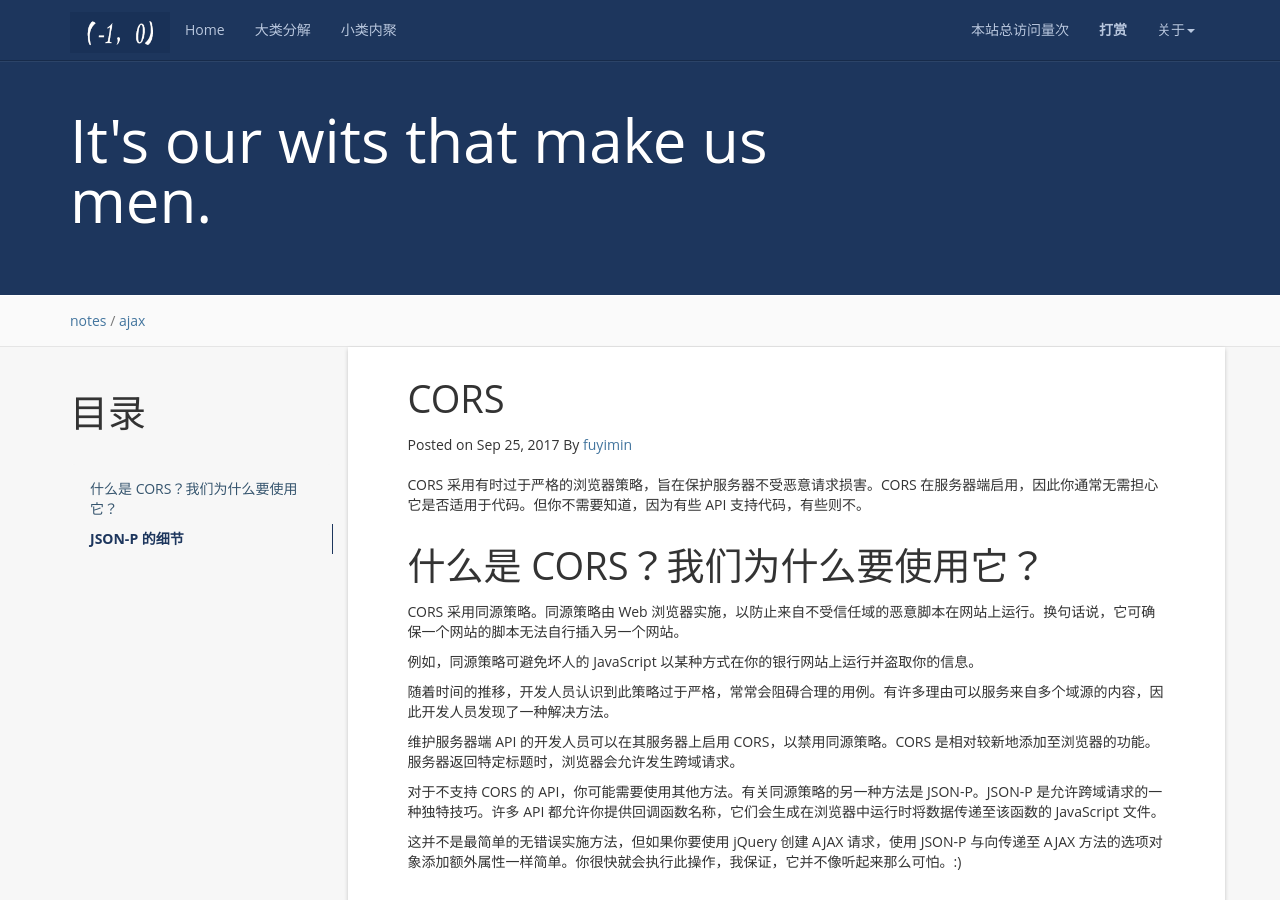
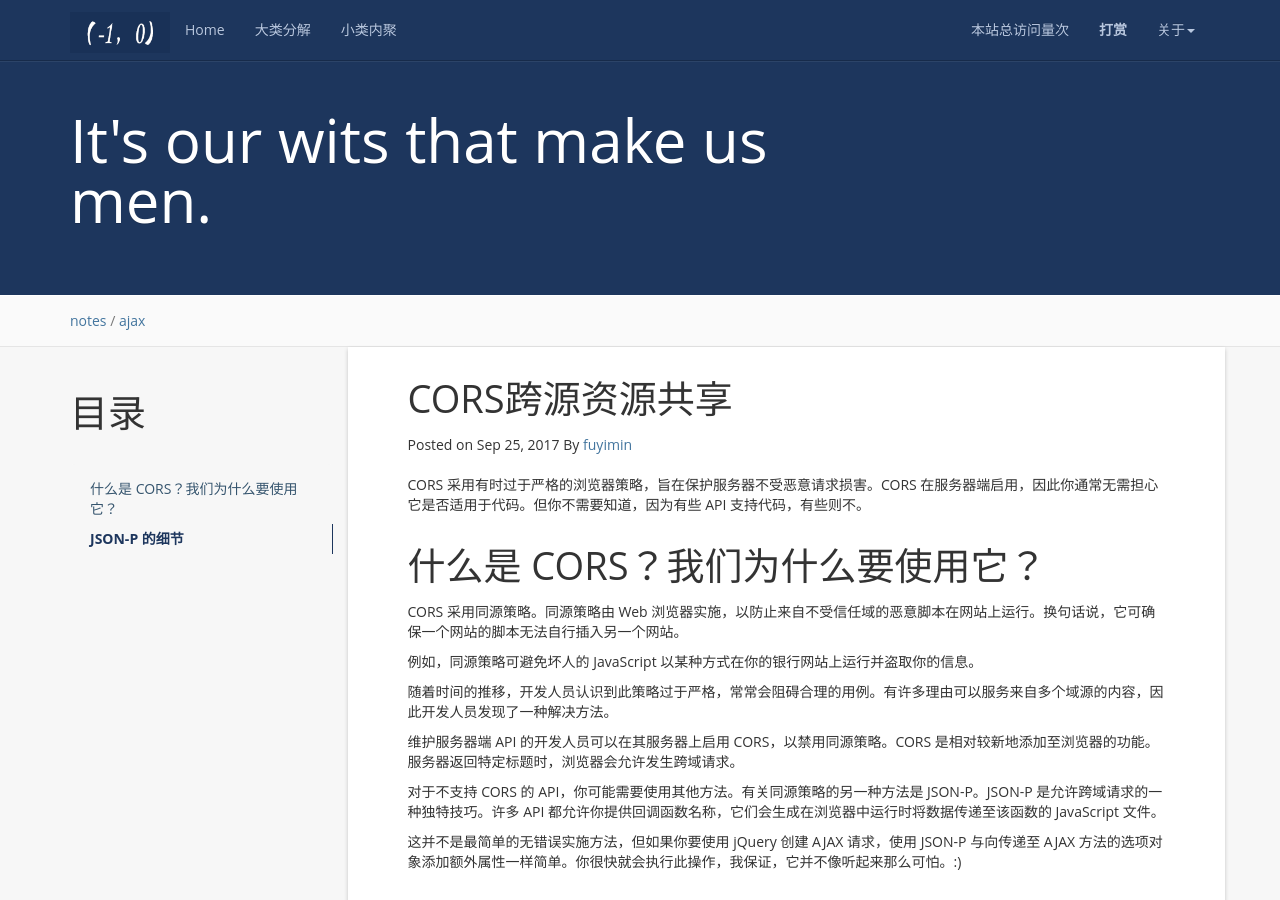
Before and after one commit to aimiy/aimiy.github.io, a Jekyll site: the page built from _posts/notes/js/2017-09-25-CORS.md, in a window 1280 px wide and 900 px high. Built offline with Jekyll 4.4.1, drawn with Linux system fonts in a browser that asks for light colours; nearby versions of some CDN libraries; comment, search, counter and statistics services are not loaded.

```diff
--- a/_posts/notes/js/2017-09-25-CORS.md
+++ b/_posts/notes/js/2017-09-25-CORS.md
@@ -1,6 +1,6 @@
 ---
 layout: post
-title:  CORS
+title:  CORS跨源资源共享
 date:   2017-09-25 16:00:00 +0800
 categories: notes
 tag: ajax
```
